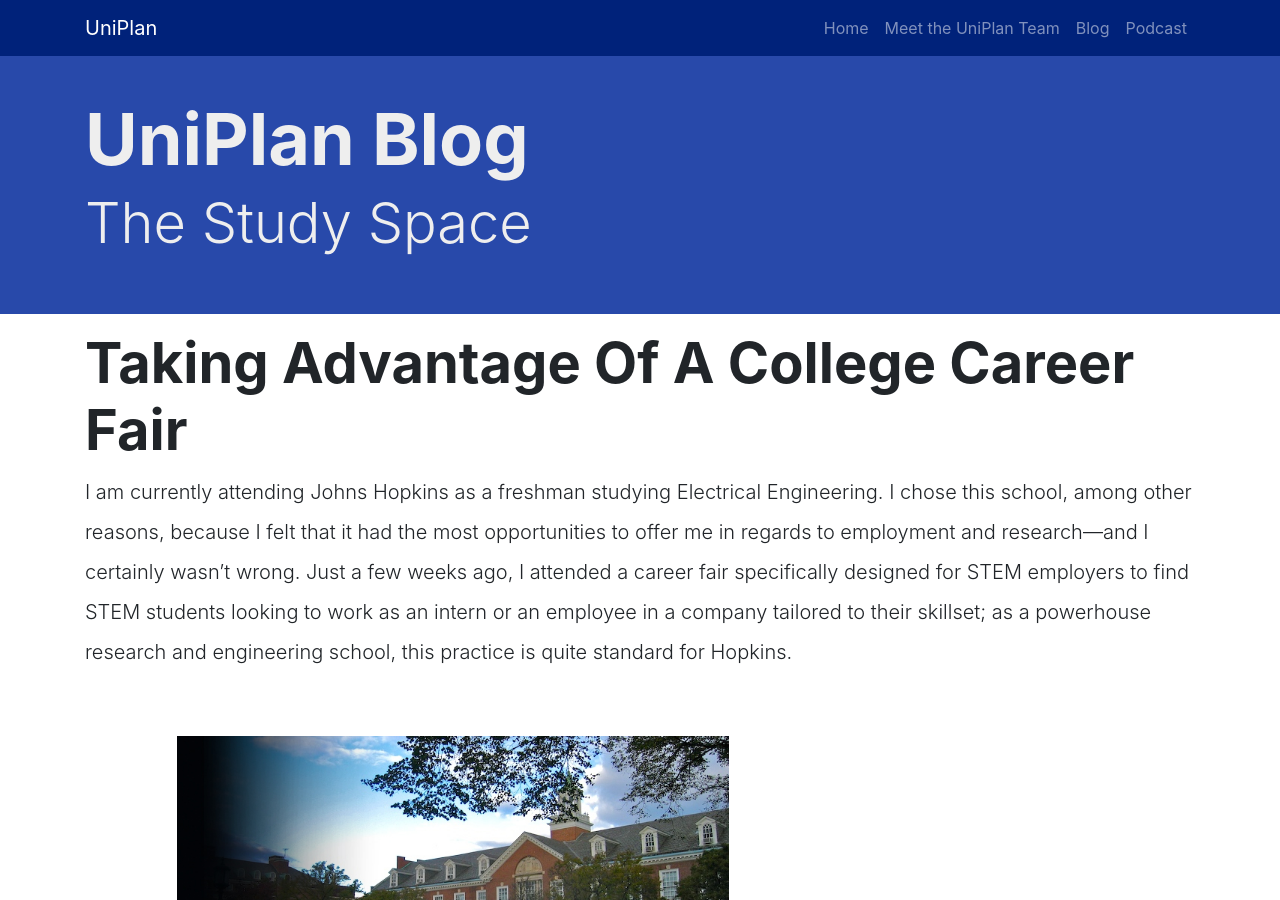
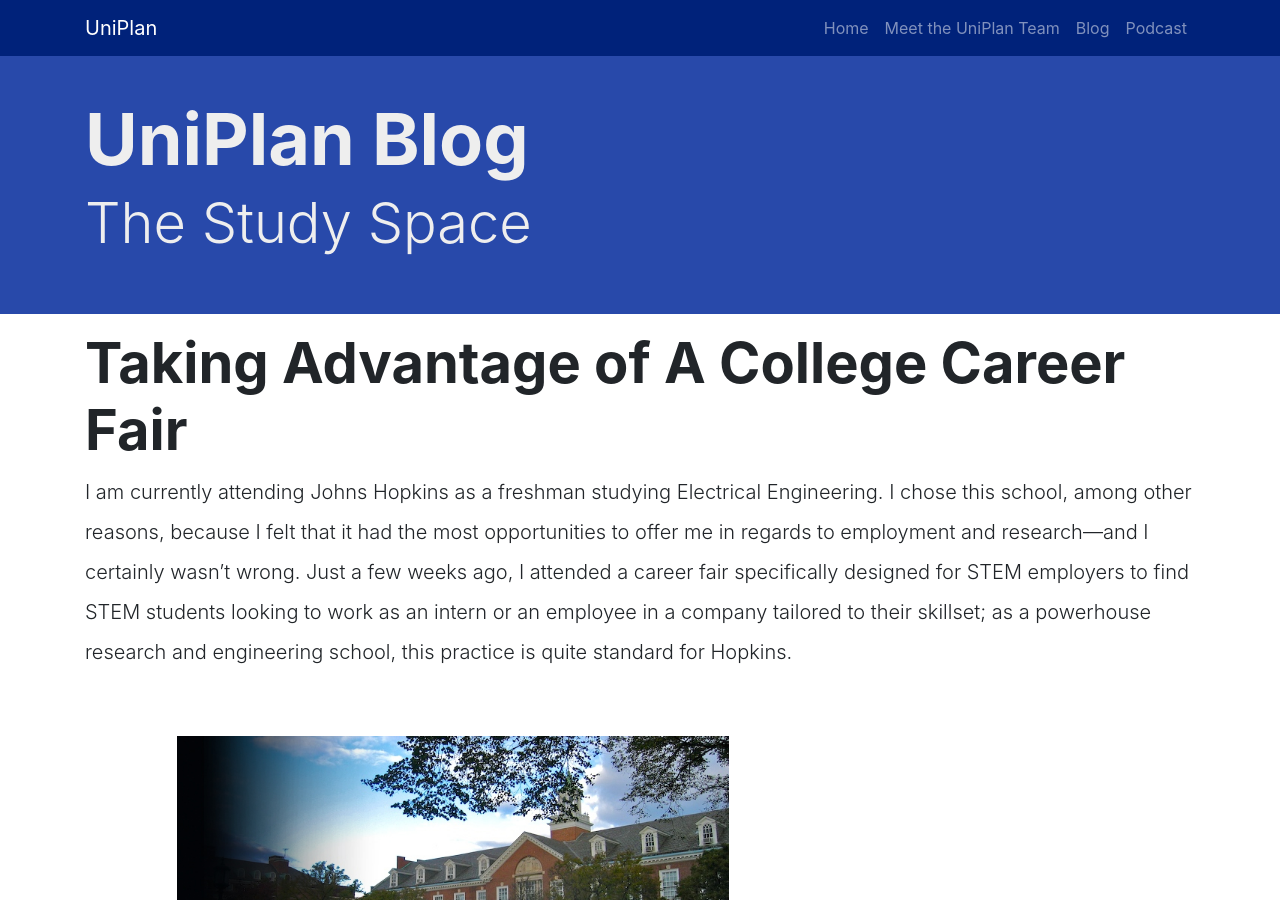
Before and after one commit to UniPlanTeam/uniplanteam.github.io, a Jekyll site: the page built from _posts/2018-12-19-Taking-Advantage-of-A-College-Career-Fair.md, in a window 1280 px wide and 900 px high. Built offline with Jekyll 4.4.1, drawn with Linux system fonts in a browser that asks for light colours; nearby versions of some CDN libraries; part of the change alters nothing that is shown.

```diff
--- a/_posts/2018-12-19-Taking-Advantage-of-A-College-Career-Fair.md
+++ b/_posts/2018-12-19-Taking-Advantage-of-A-College-Career-Fair.md
@@ -1,10 +1,11 @@
 ---
-title:
-date: 2019-12-19 22:49:50 -0700
+layout: post
+title: Taking Advantage of A College Career Fair
+date: 2019-12-19T08:00:00.000Z
 author: David Chuong
-layout: post
 featured_image: /assets/images/Taking-Advantage-of-a-College-Career-Fair/image_4.png
-featured_image_alt: This is a picture of a student approaching a company's booth in order to talk to them about what they do.
+featured_image_alt: This is a picture of a student approaching a company's booth
+  in order to talk to them about what they do.
 categories: blog
 ---
 
```
